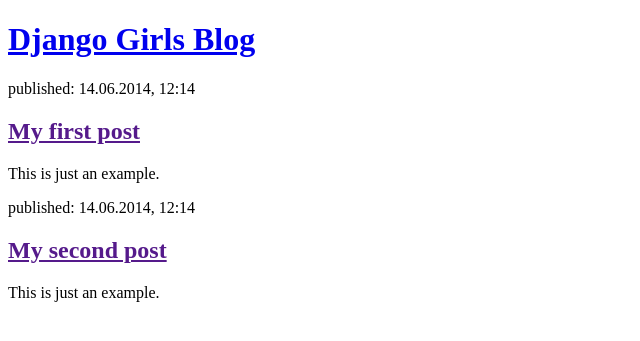
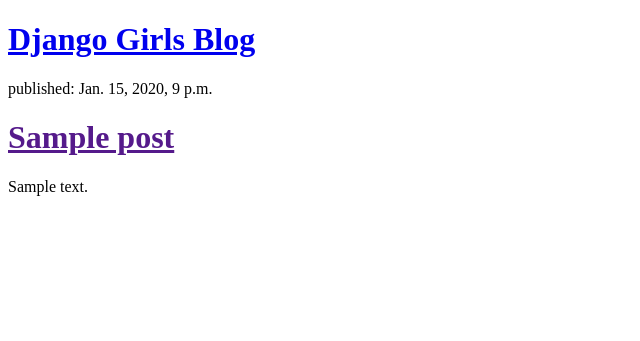
Before and after one commit to chihiro-vn/my-first-blog, a Django app: page / in a window 1280 px wide. Shown: the top 341 px of the page, without its empty margins (0-640 px from the left). Run offline with Django 3.2, Linux system fonts and the light colour scheme; tables that the repository leaves empty hold one stand-in row (values such as "Sample post").

Commit message:
loaded list of posts dynamically

```diff
--- a/blog/templates/blog/post_list.html
+++ b/blog/templates/blog/post_list.html
@@ -7,17 +7,13 @@
         <div>
             <h1><a href="/">Django Girls Blog</a></h1>
         </div>
+        {% for post in posts %}
+           <div>
+                <p>published: {{ post.published_date }}</p>
+                <h1><a href="">{{ post.title }}</a> </h1>
+                <p>{{ post.text|linebreaksbr }}</p>
+           </div>
+        {% endfor %}
 
-        <div>
-            <p>published: 14.06.2014, 12:14</p>
-            <h2><a href="">My first post</a></h2>
-            <p>This is just an example.</p>
-        </div>
-
-        <div>
-            <p>published: 14.06.2014, 12:14</p>
-            <h2><a href="">My second post</a></h2>
-            <p>This is just an example.</p>
-        </div>
     </body>
 </html>
--- a/blog/views.py
+++ b/blog/views.py
@@ -2,7 +2,13 @@
 from __future__ import unicode_literals
 
 from django.shortcuts import render
+from django.utils import timezone
+from .models import Post
 
 # Create your views here.
 def post_list(request):
-    return render(request, 'blog/post_list.html')
+    #list of post
+    # posts= Post.objects.filter(published_date__lte=timezone.now()).order_by('published_date')
+    posts = Post.objects.all().order_by('published_date')
+    # passing those posts to template, put into {}
+    return render(request, 'blog/post_list.html', {'posts': posts})
```
